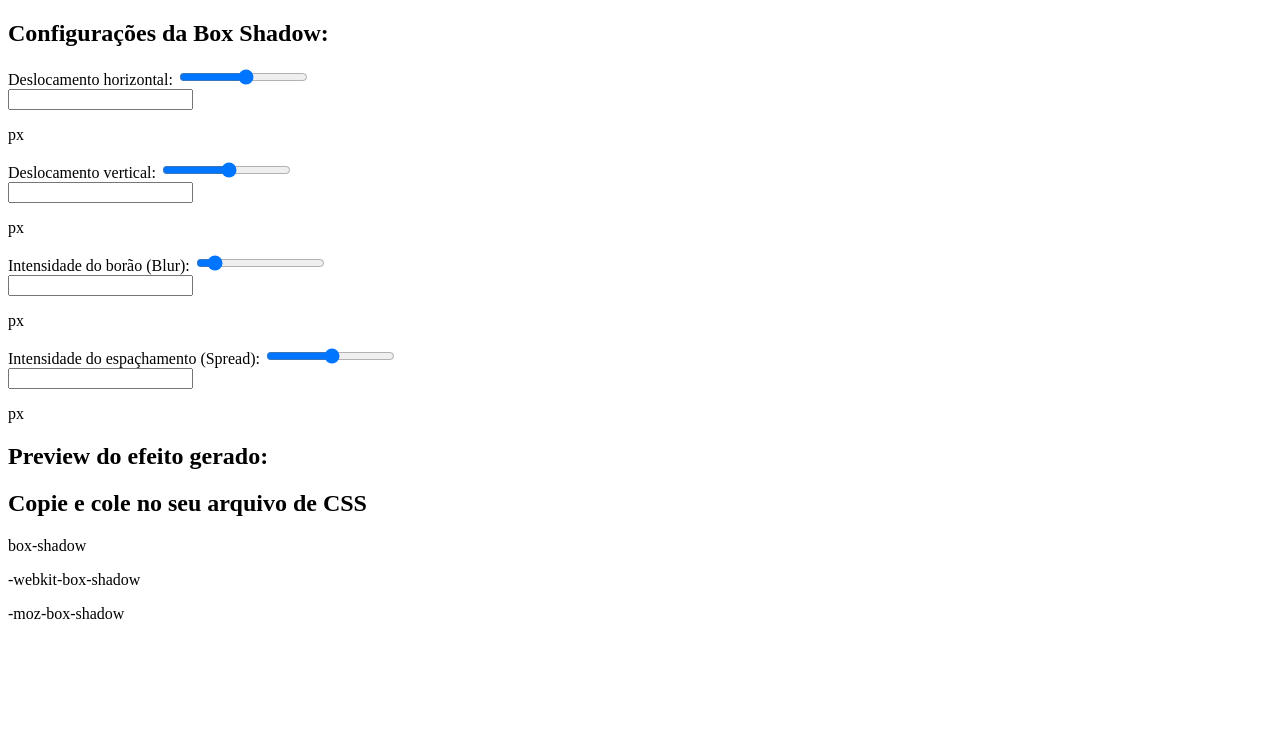
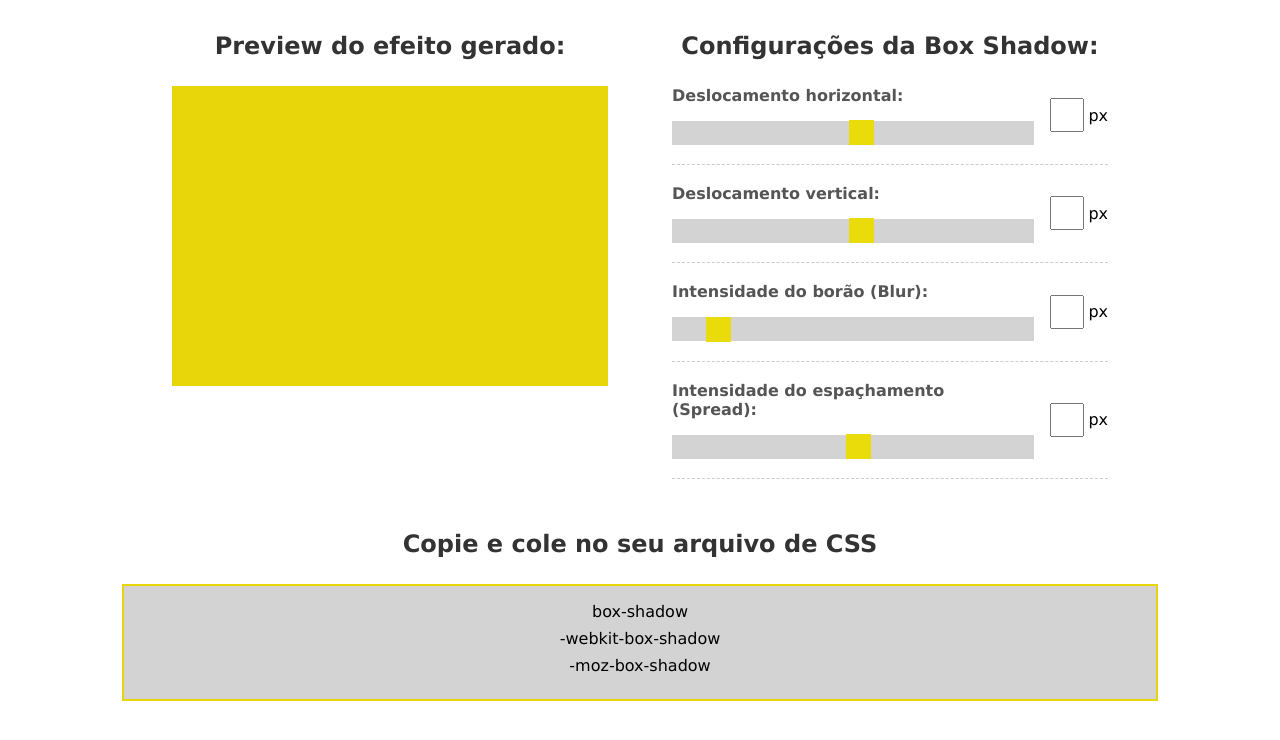
Before and after one commit to Grazziano/gerador-box-shadow, a plain HTML site: page index.html in a window 1280 px wide. Drawn offline with Linux system fonts and the light colour scheme.

Commit message:
Initial css

```diff
--- a/css/styles.css
+++ b/css/styles.css
@@ -0,0 +1,102 @@
+* {
+  font-family: Verdana, Geneva, Tahoma, sans-serif;
+  margin: 0;
+  padding: 0;
+}
+
+/* body {
+  padding-bottom: 500px;
+} */
+
+h2 {
+  margin-bottom: 1.6rem;
+  text-align: center;
+  color: #333;
+}
+
+#box-shadow-generator {
+  display: flex;
+  max-width: 1000px;
+  margin: 0 auto;
+}
+
+#controls-container,
+#preview {
+  flex: 1;
+  padding: 2rem;
+}
+
+.form-control {
+  display: flex;
+  padding-bottom: 1.2rem;
+  margin-bottom: 1.2rem;
+  border-bottom: 1px dashed #ccc;
+}
+
+.form-control label {
+  font-weight: bold;
+  margin-bottom: 1rem;
+  color: #555;
+}
+
+.range-input {
+  display: flex;
+  flex-direction: column;
+  flex: 1;
+}
+
+.range-input input[type='range'] {
+  -webkit-appearance: none;
+  appearance: none;
+  width: 100%;
+  height: 24px;
+  background-color: #d3d3d3;
+  outline: none;
+}
+
+.range-input input[type='range']::-webkit-slider-thumb {
+  -webkit-appearance: none;
+  appearance: none;
+  width: 25px;
+  height: 25px;
+  background-color: #e9dc0a;
+  cursor: pointer;
+}
+
+.reference-input {
+  display: flex;
+  align-items: center;
+}
+
+.reference-input p {
+  margin-left: 4px;
+}
+
+.form-control input[type='text'] {
+  height: 30px;
+  width: 30px;
+  margin-left: 1rem;
+  text-align: center;
+}
+
+#box {
+  width: 100%;
+  height: 300px;
+  background-color: #e9d60a;
+}
+
+#generated-rule {
+  text-align: center;
+}
+
+#generated-rule p {
+  margin-bottom: 0.5rem;
+}
+
+#rules-area {
+  background-color: #d3d3d3;
+  max-width: 1000px;
+  margin: 0 auto;
+  border: 2px solid #e9d60a;
+  padding: 1rem;
+}
--- a/index.html
+++ b/index.html
@@ -9,6 +9,11 @@
   </head>
   <body>
     <div id="box-shadow-generator">
+      <div id="preview">
+        <h2>Preview do efeito gerado:</h2>
+        <div id="box"></div>
+      </div>
+
       <div id="controls-container">
         <h2>Configurações da Box Shadow:</h2>
 
@@ -84,11 +89,6 @@
           </div>
         </div>
       </div>
-
-      <div id="preview">
-        <h2>Preview do efeito gerado:</h2>
-        <div id="box"></div>
-      </div>
     </div>
 
     <div id="generated-rule">
```
